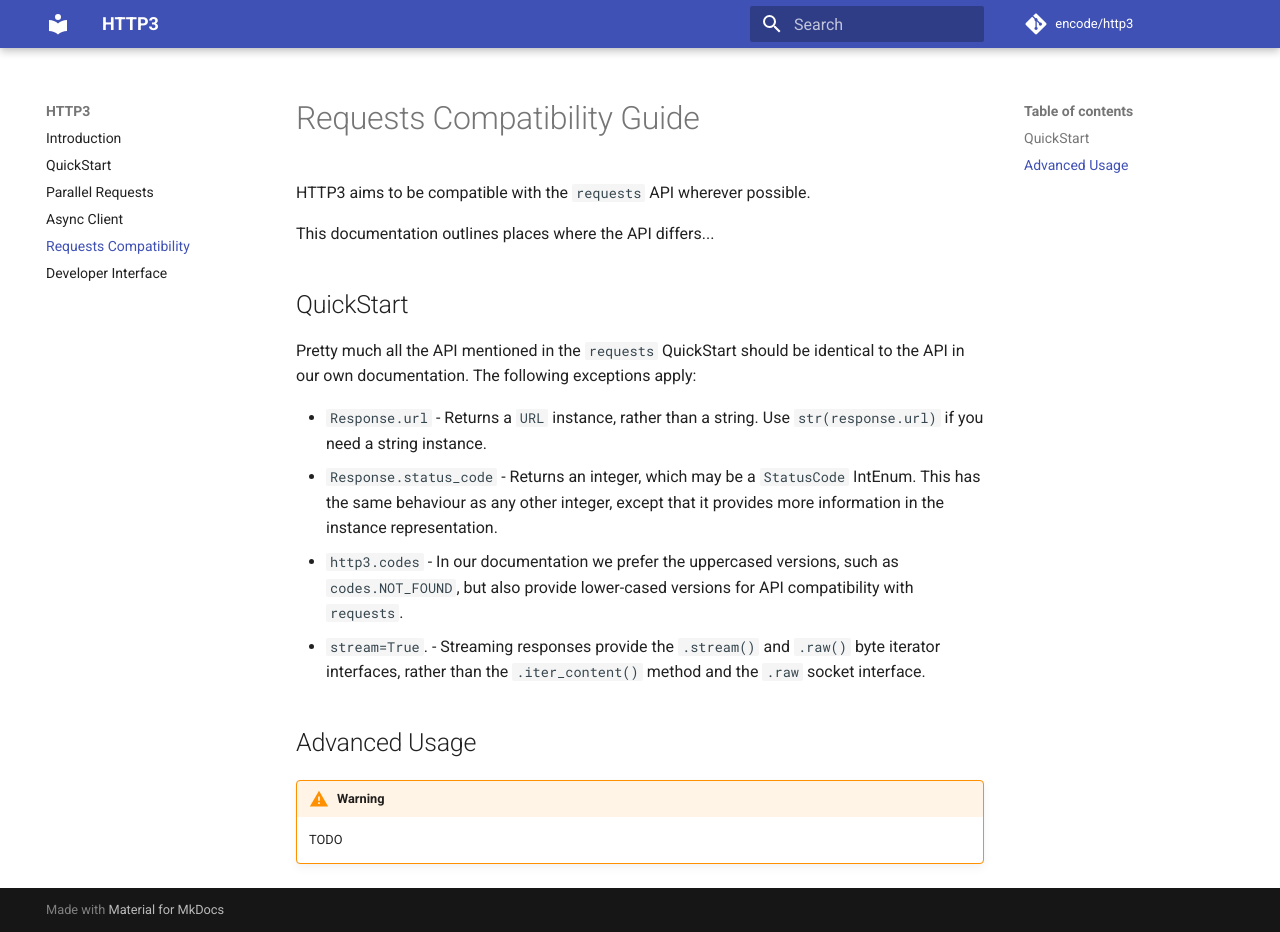
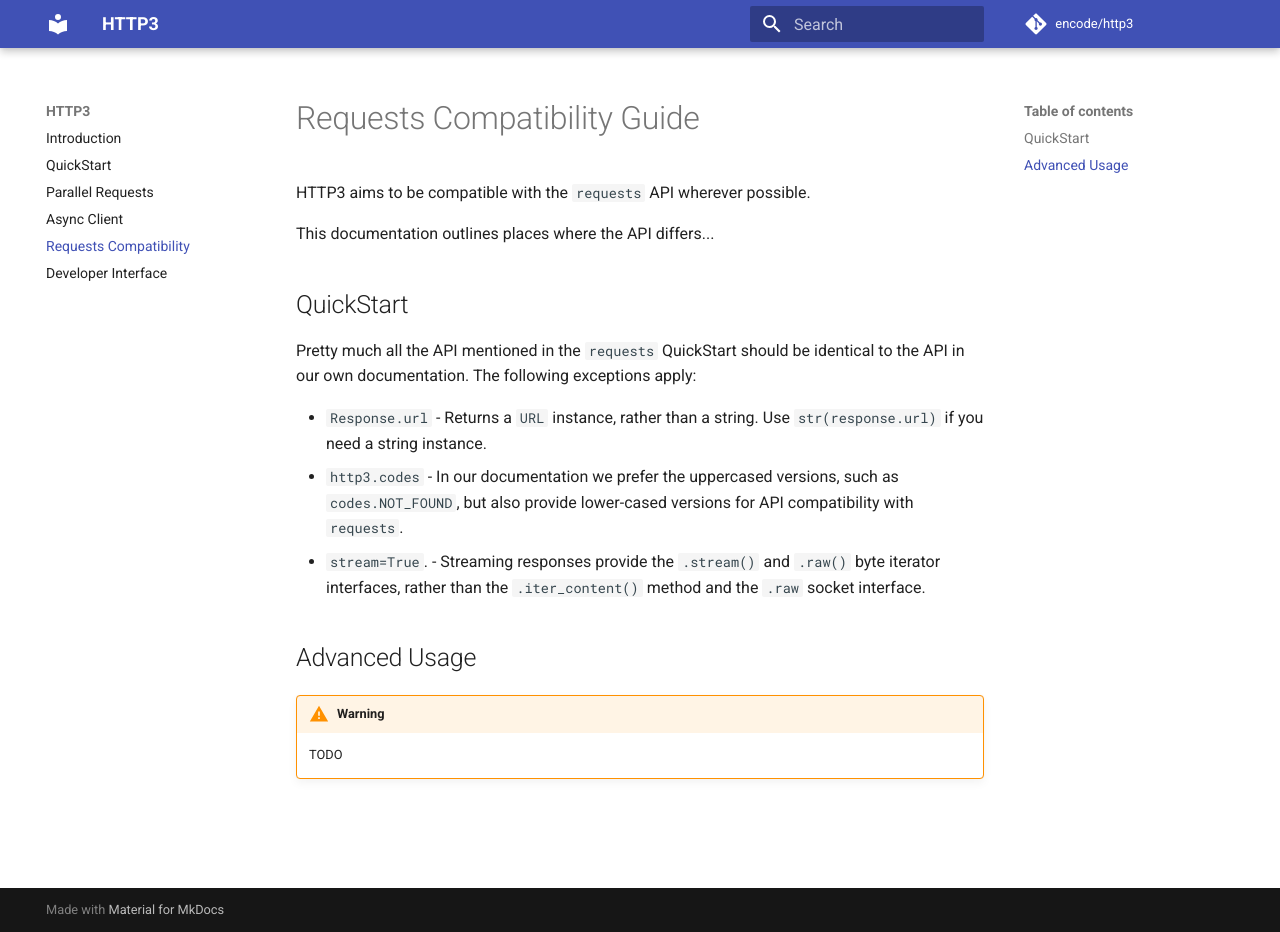
Before and after one commit to CarolinaBentrescas/httpx2, an MkDocs documentation site: the page built from docs/compatibility.md, in a window 1280 px wide and 932 px high. Built offline with MkDocs 1.6.1 and Material for MkDocs 9.7.7, drawn with Linux system fonts in a browser that asks for light colours; comment, search, counter and statistics services are not loaded.

Commit message:
Tweak compat docs

```diff
--- a/docs/compatibility.md
+++ b/docs/compatibility.md
@@ -10,7 +10,6 @@ Pretty much all the API mentioned in the `requests` QuickStart should be identic
 to the API in our own documentation. The following exceptions apply:
 
 * `Response.url` - Returns a `URL` instance, rather than a string. Use `str(response.url)` if you need a string instance.
-* `Response.status_code` - Returns an integer, which may be a `StatusCode` IntEnum. This has the same behaviour as any other integer, except that it provides more information in the instance representation.
 * `http3.codes` - In our documentation we prefer the uppercased versions, such as `codes.NOT_FOUND`,
 but also provide lower-cased versions for API compatibility with `requests`.
 * `stream=True`. - Streaming responses provide the `.stream()` and `.raw()` byte iterator interfaces, rather than the `.iter_content()` method and the `.raw` socket interface.
```
